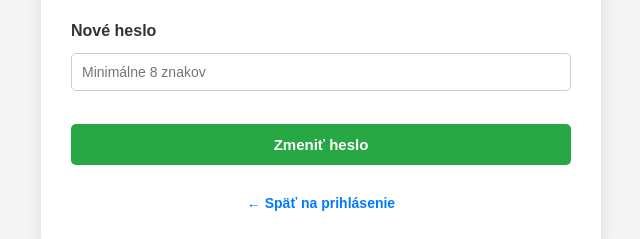
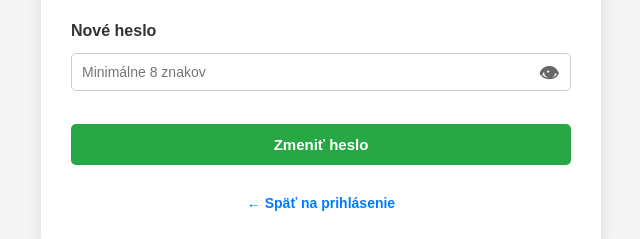
Before and after one commit to Juraj420/oxymeter-server, a website: page public/reset-password-form.html in a window 1280 px wide. Shown: the part 157-396 px from the top of the page, 319-959 px from the left. Drawn offline with Linux system fonts and the light colour scheme.

Commit message:
Add eye icon to password visibility toggle button

```diff
--- a/public/reset-password-form.html
+++ b/public/reset-password-form.html
@@ -16,7 +16,7 @@
       <div class="password-wrapper">  <!-- Wrapper pre heslo a tlačidlo na zobrazenie/skrytie -->
         <input type="password" id="newPass" placeholder="Minimálne 8 znakov" autocomplete="new-password">  <!-- Input pre nové heslo, typ password (skryté), placeholder text, automatické dopĺňanie -->
         <button type="button" class="toggle-password" data-target="newPass" aria-label="Zobraziť heslo">  <!-- Tlačidlo na prepnutie viditeľnosti hesla, typ button (neodošle formulár), data-target určuje ktorý input ovláda -->
-
+           <span class="eye-icon">👁</span>
         </button>                    <!-- Koniec tlačidla -->
       </div>                         <!-- Koniec password-wrapper -->
       <span class="error-message" id="passwordError"></span>  <!-- Element pre zobrazenie chybových hlášok (napr. "Heslo je príliš krátke") -->
```
